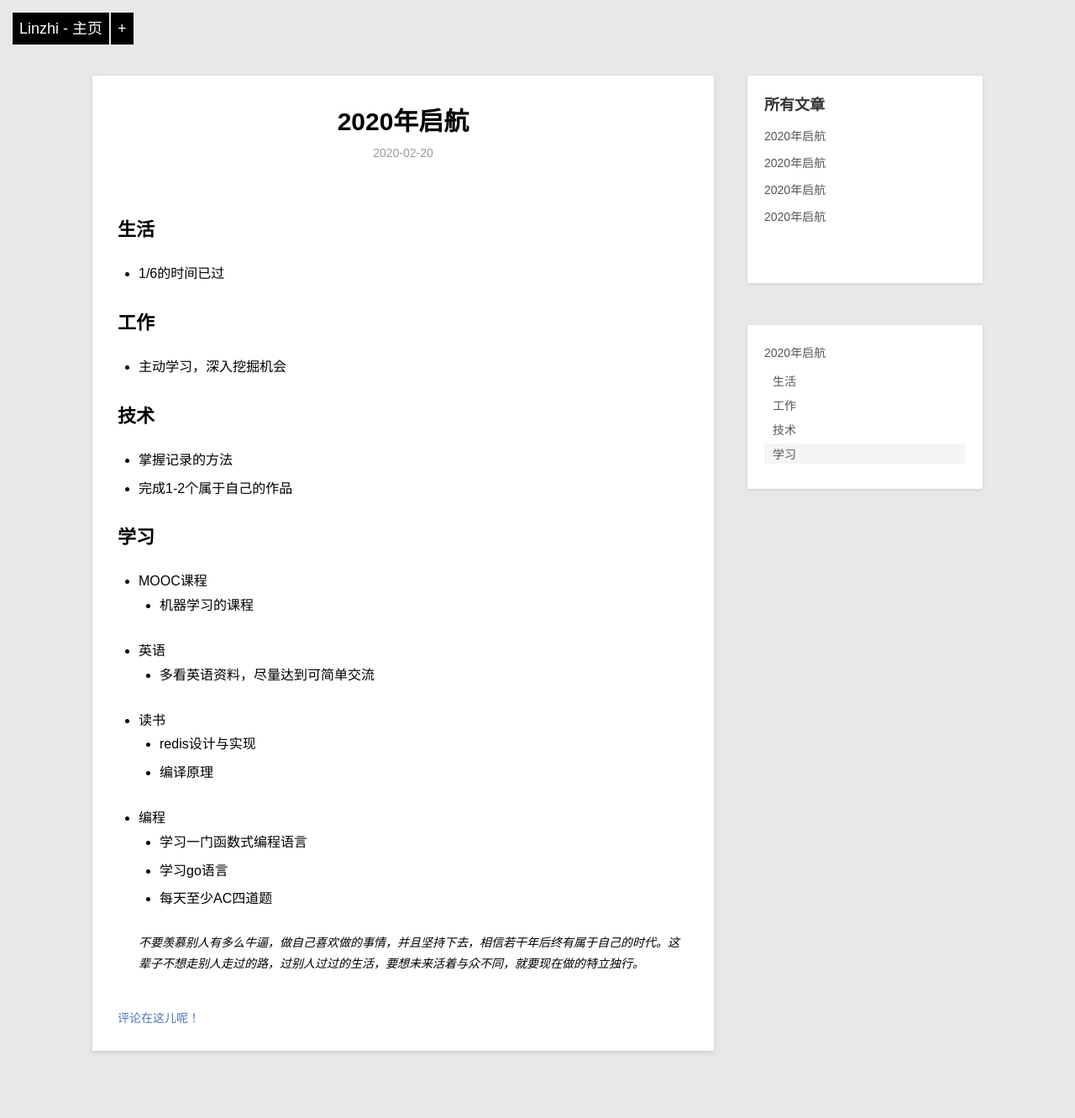
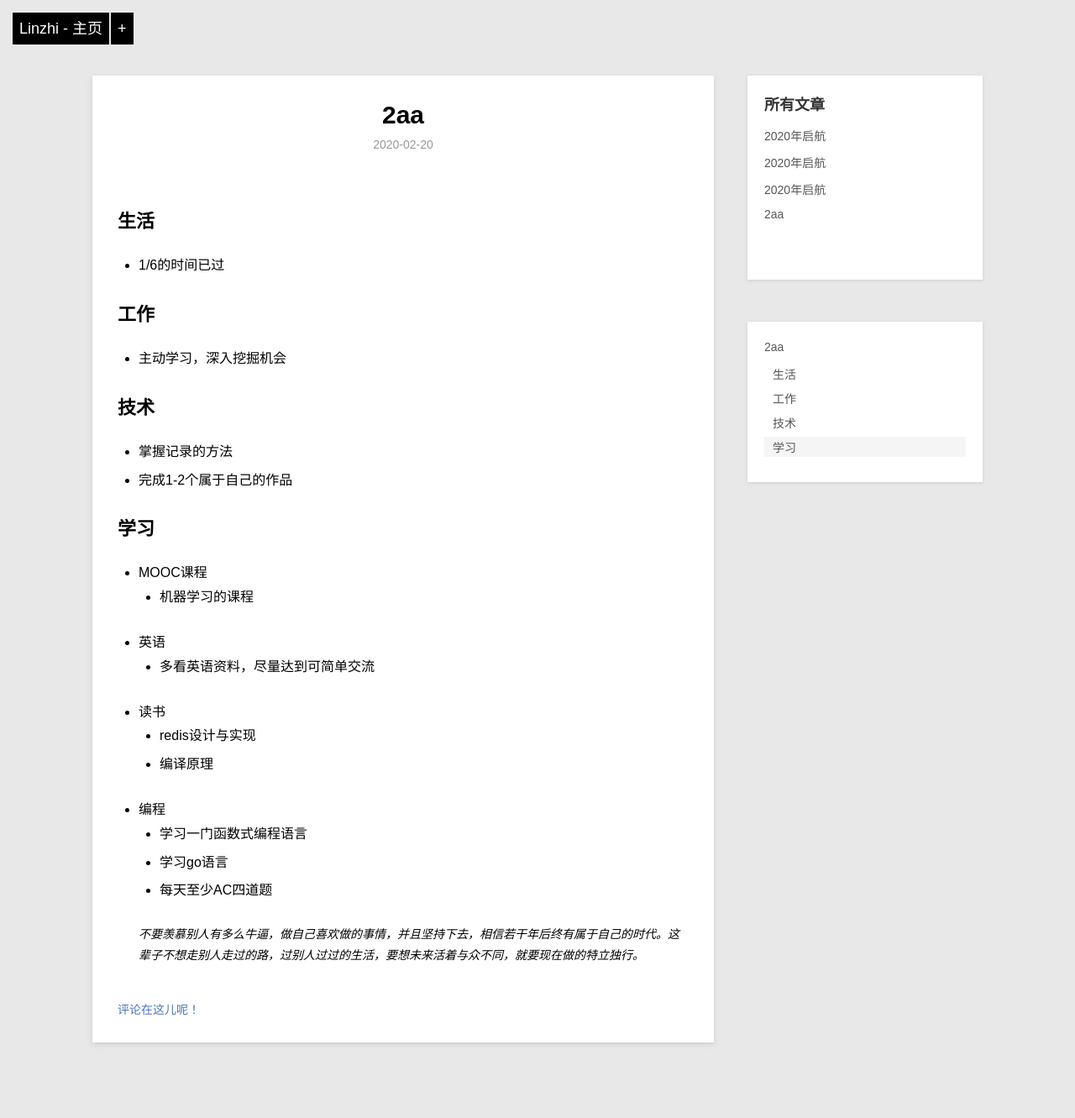
Before and after one commit to itssee/itssee.github.io, a Jekyll site: the page built from _posts/blog/2020-02-20-god-2020 - 副本 (2) - 副本.md, in a window 1280 px wide. Shown: the whole page at 84% size. Built offline with Jekyll 4.4.1, drawn with Linux system fonts in a browser that asks for light colours; Markdown is read by kramdown in place of the engine named in the settings.

Commit message:
Update 2020-02-20-god-2020 - 副本 (2) - 副本.md

```diff
--- a/_posts/blog/2020-02-20-god-2020 - 副本 (2) - 副本.md
+++ b/_posts/blog/2020-02-20-god-2020 - 副本 (2) - 副本.md
@@ -1,8 +1,8 @@
 ---
 layout: post
-title:  2020年启航
+title:  2aa
 category: blog
-description: 品一杯茶,记一段人生
+description: bb
 ---
 
 
```
